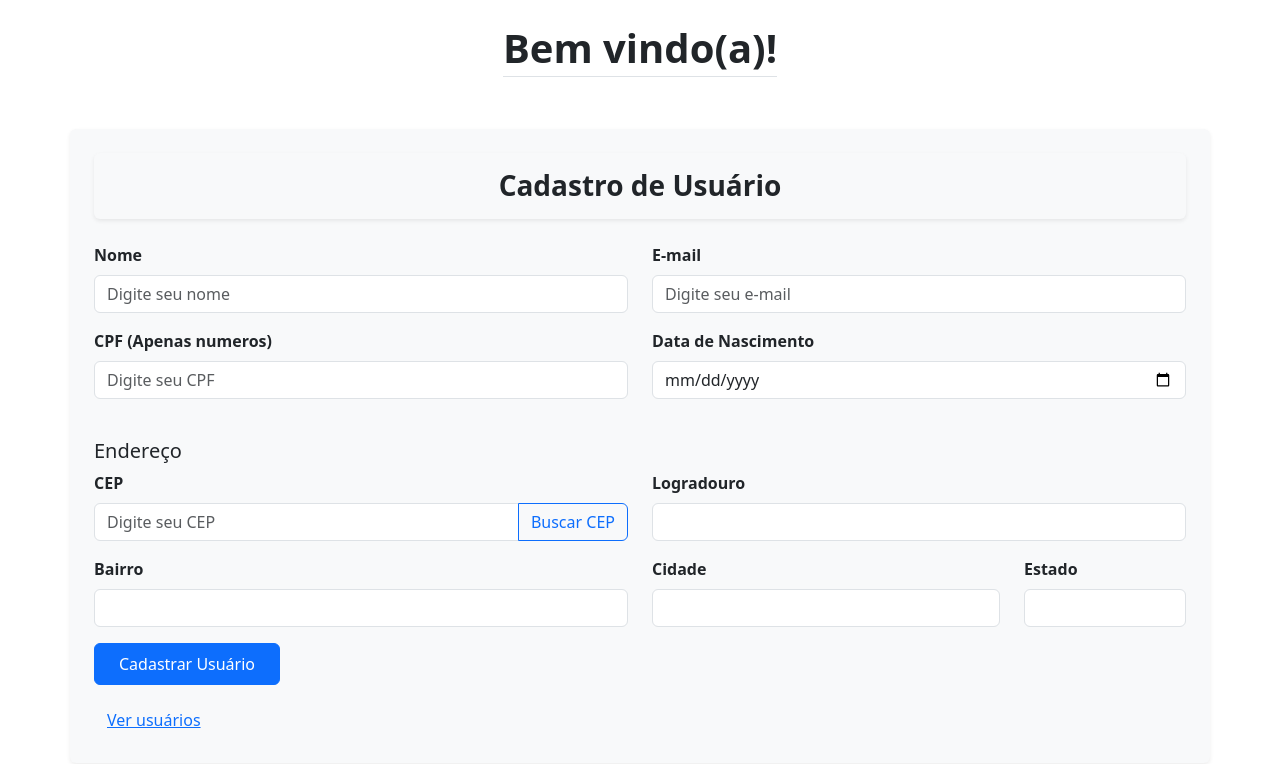
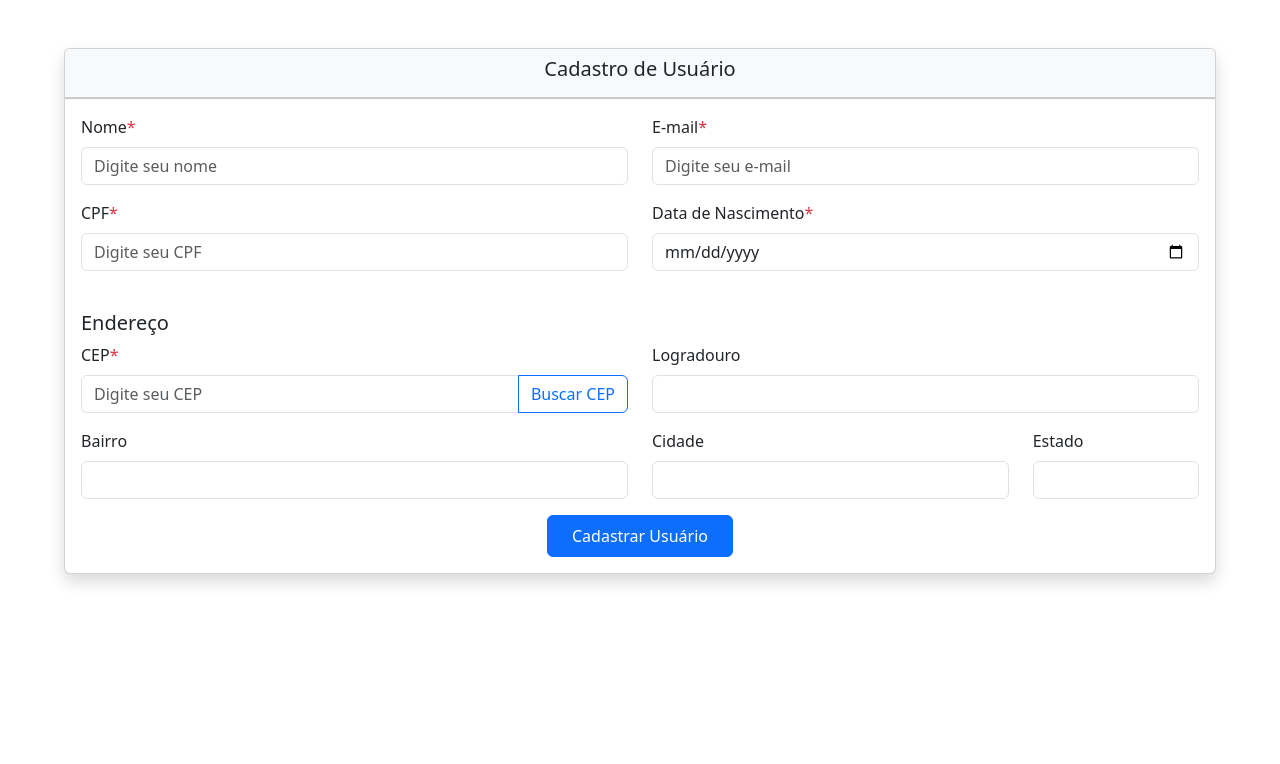
Before and after one commit to leticiasoftsy/desafio1, a React (Vite) app: page / in a window 1280 px wide. Shown: the top 764 px of the page. Built offline with nearby package versions, Linux system fonts and the light colour scheme.

Commit message:
feat: ajustar estilo formulário para padrão softsy

```diff
--- a/package.json
+++ b/package.json
@@ -12,6 +12,7 @@
   "dependencies": {
     "axios": "^1.10.0",
     "bootstrap": "^5.3.7",
+    "bootstrap-icons": "^1.13.1",
     "js-cookie": "^3.0.5",
     "react": "^19.1.0",
     "react-bootstrap": "^2.10.10",
@@ -30,6 +31,7 @@
     "eslint-plugin-react-hooks": "^5.2.0",
     "eslint-plugin-react-refresh": "^0.4.20",
     "globals": "^16.2.0",
+    "sass": "^1.89.2",
     "typescript": "~5.8.3",
     "typescript-eslint": "^8.34.1",
     "vite": "^7.0.0"
--- a/src/pages/home/form.tsx
+++ b/src/pages/home/form.tsx
@@ -1,13 +1,15 @@
 import React, { useState } from "react";
-import { Form, Button, Container, Row, Col, InputGroup, ToastHeader, ToastBody, Toast, ToastContainer } from "react-bootstrap";
+import { Form, Button, Row, Col, InputGroup, ToastHeader, ToastBody, Toast, ToastContainer, Card, CardBody } from "react-bootstrap";
 import type { User, } from "../../@types/user";
 import { getEndereco } from "../../utils/actions";
-import { Link } from "react-router-dom";
+import { useNavigate } from "react-router-dom";
 import { salvarUsuariosNoCookie, obterUsuariosDoCookie } from "../../utils/cookies";
 
 export default function UserForm() {
 
   const [showToast, setShowToast] = useState(false)
+
+  const navigate = useNavigate();
 
   const [formData, setFormData] = useState<User>({
     name: "",
@@ -102,26 +104,28 @@ export default function UserForm() {
     const usuariosSalvos = obterUsuariosDoCookie();
     const novosUsuarios = [...usuariosSalvos, formData];
     salvarUsuariosNoCookie(novosUsuarios);
+    navigate("/usuarios");
+
 
     setShowToast(true);
     console.log("Usuários salvos:", novosUsuarios);
   };
 
   return (
-    <Container className="mt-4 p-4 bg-light rounded shadow-sm">
-      <h3 className="text-center bg-light text-dark py-3 px-4 rounded fw-bold shadow-sm mb-4">
-        Cadastro de Usuário
-        </h3>
+    <Card className="mx-auto mt-5 shadow" style={{ maxWidth: "90%", maxHeight:"1000px" }}>
+      <Card.Header className="text-center fw-bold bg-light">
+        <h5>Cadastro de Usuário</h5>
+        </Card.Header>
+        <hr className="w-100 border-dark opacity p-0 my-0 m-0"/>
+        <CardBody>
         <Form onSubmit={handleSubmit}>
           <Row>
             <Col md={6}>
             <Form.Group className="mb-3">
-              <Form.Label
-              className="fw-bold">
-                Nome
+              <Form.Label>
+                Nome<span className="text-danger">*</span>
               </Form.Label>
               <Form.Control
-                className="rounded"
                 type="text"
                 placeholder="Digite seu nome"
                 name="name"
@@ -135,11 +139,12 @@ export default function UserForm() {
 
           <Col md={6}>
             <Form.Group className="mb-3">
-              <Form.Label className="fw-bold">
-                E-mail
+              <Form.Label>
+                E-mail<span
+                className="text-danger"
+                >*</span>
               </Form.Label>
               <Form.Control
-                className="rounded"
                 type="email"
                 placeholder="Digite seu e-mail"
                 name="email"
@@ -152,11 +157,10 @@ export default function UserForm() {
 
           <Col md={6}>
             <Form.Group className="mb-3">
-              <Form.Label className="fw-bold">
-                CPF (Apenas numeros)
+              <Form.Label>
+                CPF<span className="text-danger">*</span>
               </Form.Label>
               <Form.Control
-                className="rounded"
                 type="text"
                 placeholder="Digite seu CPF"
                 name="cpf"
@@ -171,11 +175,11 @@ export default function UserForm() {
 
           <Col md={6}>
             <Form.Group className="mb-3">
-              <Form.Label className="fw-bold">
-                Data de Nascimento
+              <Form.Label>
+                Data de Nascimento<span className="text-danger">*</span>
               </Form.Label>
+              <InputGroup>
               <Form.Control
-                className="rounded"
                 type="date"
                 name="dataNascimento"
                 value={formData.dataNascimento}
@@ -183,7 +187,9 @@ export default function UserForm() {
                 min="1900-01-01"
                 max="2025-12-31"
                 required
+                style={{ appearance: "none"}}
               />
+              </InputGroup>
             </Form.Group>
           </Col>
         </Row>
@@ -192,12 +198,11 @@ export default function UserForm() {
         <Row>
           <Col md={6}>
             <Form.Group className="mb-3">
-              <Form.Label className="fw-bold">
-                CEP
+              <Form.Label>
+                CEP<span className="text-danger">*</span>
               </Form.Label>
               <InputGroup>
               <Form.Control
-                className="rounded-start"
                 type="text"
                 placeholder="Digite seu CEP"
                 name="cep"
@@ -220,11 +225,10 @@ export default function UserForm() {
 
           <Col md={6}>
             <Form.Group className="mb-3">
-              <Form.Label className="fw-bold">
+              <Form.Label>
                 Logradouro
               </Form.Label>
               <Form.Control
-                className="rounded"
                 type="text"
                 name="logradouro"
                 value={formData.endereço.logradouro}
@@ -236,11 +240,10 @@ export default function UserForm() {
 
           <Col md={6}>
             <Form.Group className="mb-3">
-              <Form.Label className="fw-bold">
+              <Form.Label>
                 Bairro
               </Form.Label>
               <Form.Control
-                className="rounded"
                 type="text"
                 name="bairro"
                 value={formData.endereço.bairro}
@@ -252,11 +255,10 @@ export default function UserForm() {
 
           <Col md={4}>
             <Form.Group className="mb-3">
-              <Form.Label className="fw-bold">
+              <Form.Label>
                 Cidade
               </Form.Label>
               <Form.Control
-                className="rounded"
                 type="text"
                 name="cidade"
                 value={formData.endereço.cidade}
@@ -268,11 +270,10 @@ export default function UserForm() {
 
           <Col md={2}>
             <Form.Group className="mb-3">
-              <Form.Label className="fw-bold">
+              <Form.Label>
                 Estado
                 </Form.Label>
               <Form.Control
-                className="rounded"
                 type="text"
                 name="estado"
                 value={formData.endereço.estado}
@@ -283,29 +284,40 @@ export default function UserForm() {
           </Col>
         </Row>
 
+      <div className="text-center">
         <Button
               type="submit"
               variant="primary"
-                className="px-4 py-2 rounded">
+              className="px-4 py-2">
           Cadastrar Usuário
         </Button>
+        </div>
       </Form>
-      <ToastContainer position="top-end" className="p-3">
-        <Toast bg="success" className="text-white"
+      </CardBody>
+
+      <ToastContainer //alerta de usuario cadastrado
+          position="top-end"
+          className="p-3">
+        <Toast
+          bg="success"
+          className="text-white"
           onClose={() => setShowToast(false)}
           show={showToast}
           delay={4000}
           autohide
         >
        <ToastHeader closeButton>
-          <strong className="me-auto">Sucesso</strong>
+          <strong
+          className="me-auto">
+            Sucesso
+            </strong>
        </ToastHeader>
-       <ToastBody className="text-white">
+       <ToastBody
+          className="text-white">
           Usuário cadastrado com sucesso!
        </ToastBody>
           </Toast>
      </ToastContainer>
-      <Link to="/usuarios" className="btn btn-link mt-3">Ver usuários</Link>
-    </Container>
+    </Card>
   );
 }
--- a/src/pages/home/index.tsx
+++ b/src/pages/home/index.tsx
@@ -3,11 +3,7 @@ import UserForm from "./form";
 export default function HomePage(){
     return(
        <>
-       <div className="d-flex flex-column align-items-center justify-content-center p-4">
-       <h1 className="text-center fw-bold border-bottom pb-1 mb-1">
-         Bem vindo(a)!
-       </h1>
-       </div>
+
        <UserForm></UserForm>
 
        </>
--- a/src/pages/usuarios/UserTable.tsx
+++ b/src/pages/usuarios/UserTable.tsx
@@ -1,4 +1,4 @@
-import { Table, Card } from "react-bootstrap";
+import { Table } from "react-bootstrap";
 import type { User } from "../../@types/user";
 
 interface Props {
@@ -24,13 +24,15 @@ export default function UserTable({ users }: Props) {
   if (users.length === 0) return <p className="text-muted">Nenhum usuário cadastrado.</p>;
 
   return (
-    <Card className="shadow-sm mt-3">
-      <Card.Header className="bg-primary text-white">
-        Lista de Usuários
-      </Card.Header>
-      <Card.Body className="p-0">
-        <Table responsive hover bordered className="mb-0 text-center align-middle">
-          <thead className="table-light">
+        <Table
+          striped
+          bordered
+          hover
+          variant="light"
+          responsive
+          className="mb-0 align-middle w-75 mx-auto"
+          >
+          <thead className="table-height">
             <tr>
               <th>Nome</th>
               <th>Email</th>
@@ -49,7 +51,5 @@ export default function UserTable({ users }: Props) {
             ))}
           </tbody>
         </Table>
-      </Card.Body>
-    </Card>
   );
 }
--- a/src/pages/usuarios/index.tsx
+++ b/src/pages/usuarios/index.tsx
@@ -41,8 +41,8 @@ export default function UsersPage(){
 
     return(
        <>
-       <Container>
-            <h2 className="bg-light text-center text-dark py-2 px-3 rounded shadow-sm mb-4">
+       <Container className="w-75 mx-auto mb-4">
+            <h2 className="text-dark py-5 m-1">
                 Usuários Cadastrados
             </h2>
        </Container>
--- a/src/routes/AppRouter.tsx
+++ b/src/routes/AppRouter.tsx
@@ -2,6 +2,7 @@ import { createBrowserRouter, RouterProvider } from "react-router-dom";
 import HomePage from "../pages/home";
 import NotFoundPage from "../pages/NotFound";
 import UsersPage from "../pages/usuarios";
+import "bootstrap-icons/font/bootstrap-icons.css";
 
 const router = createBrowserRouter([
     {
```
Also changed, not shown: 1 other file (tests, documents, lock files or other folders). Lines whose indentation alone changed are shown as unchanged.
